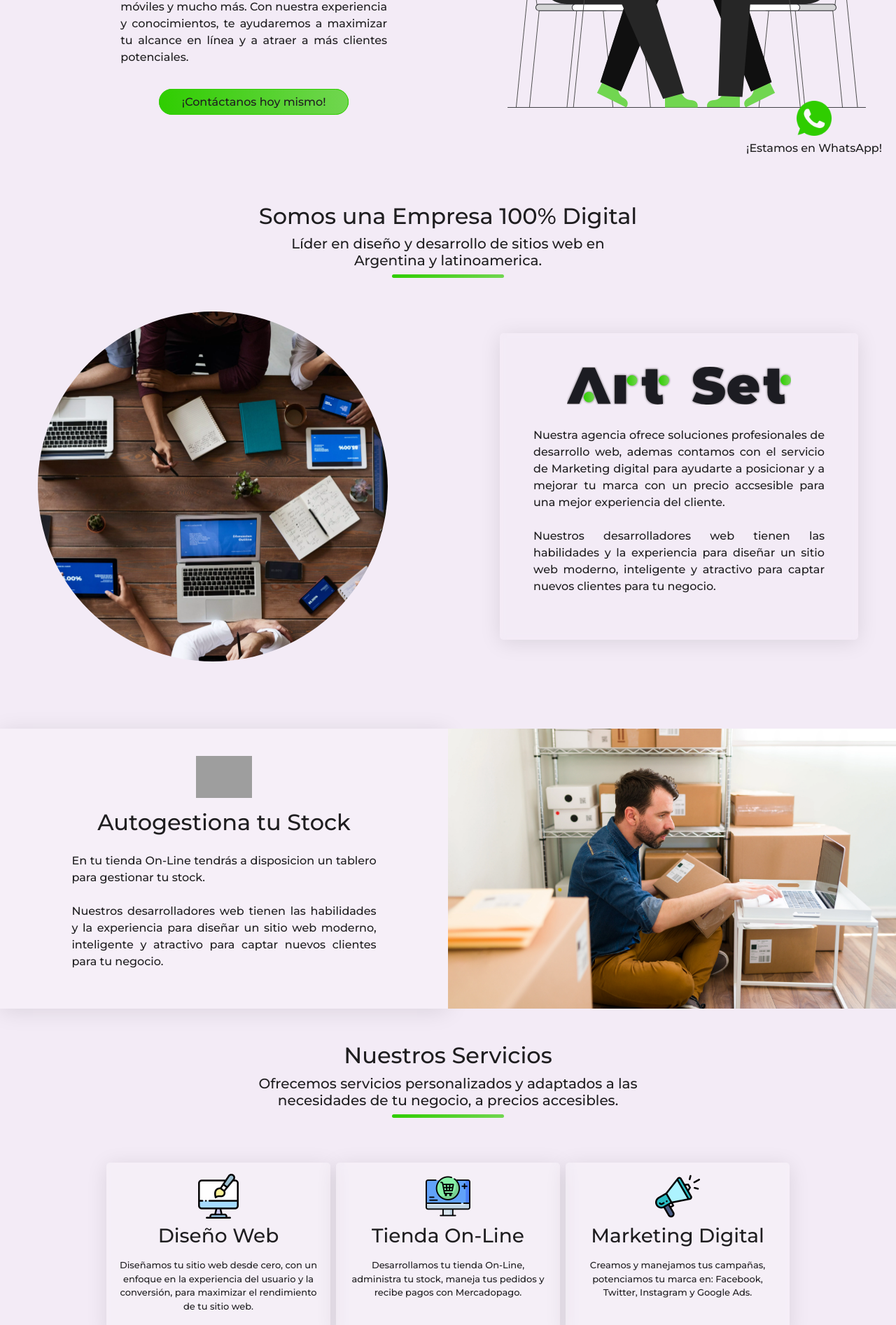
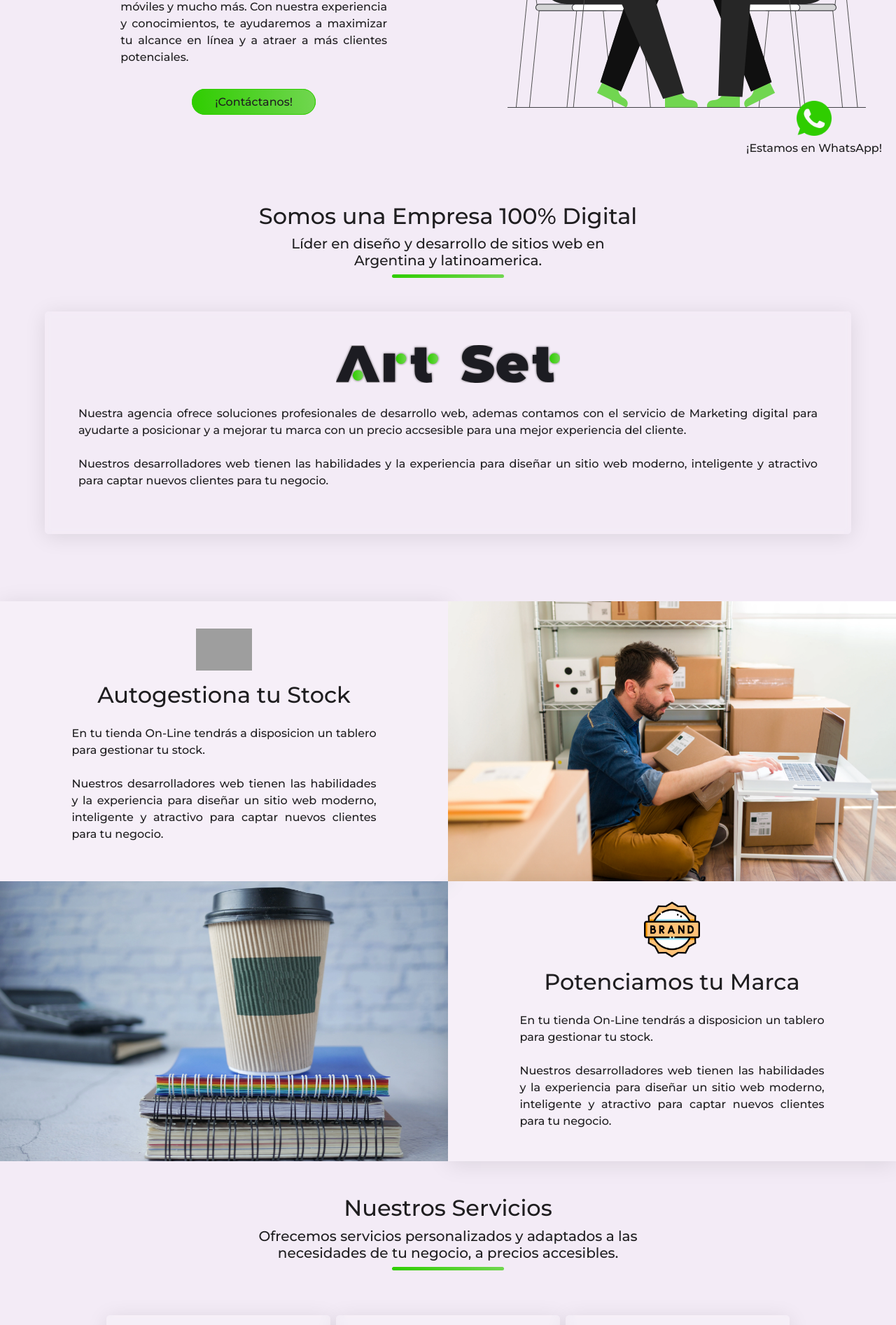
Before and after one commit to daniellfreelancer/artset-front, a React (Create React App) app: page / in a window 1280 px wide. Shown: the part 540-2433 px from the top of the page at 70% size. Built offline with nearby package versions, Linux system fonts and the light colour scheme; grey boxes are pictures that could not be loaded.

Commit message:
update banner section

```diff
--- /dev/null
+++ b/src/components/Banner02.jsx
@@ -0,0 +1,26 @@
+import React from 'react'
+import '../styles/Banner01.css'
+import brandIcon from '../assets/marca.png'
+
+export default function Banner02() {
+  return (
+    <div className="div-banner01 div-banner02">
+        <div className="div-img-banner02"></div>
+      <div className="div-text-banner01">
+        <div className="div-card-banner01 p-5">
+          <img className="img-icon-banner01" src={brandIcon} alt="web icon" />
+        <h2>Potenciamos tu Marca</h2>
+          <p className="text-banner01">
+            En tu tienda On-Line tendrás a disposicion un tablero para gestionar tu stock.
+            <br />
+            <br />
+            Nuestros desarrolladores web tienen las habilidades y la experiencia
+            para diseñar un sitio web moderno, inteligente y atractivo para
+            captar nuevos clientes para tu negocio.
+          </p>
+        </div>
+      </div>
+
+    </div>
+  )
+}
--- a/src/components/CallToAction.jsx
+++ b/src/components/CallToAction.jsx
@@ -44,7 +44,7 @@ export default function CallToAction() {
         </div> */}
         <div className="py-3">
           <a href="#contact" className="nav-button button-call">
-            ¡Contáctanos hoy mismo!
+            ¡Contáctanos!
           </a>
         </div>
       </div>
--- a/src/components/OurServices.jsx
+++ b/src/components/OurServices.jsx
@@ -38,7 +38,7 @@ export default function OurServices() {
         }
     ]
   return (
-    <div id="our-services">
+    <div id="our-services" className="mt-5">
         <div className="div-our-services mt-5 mb-3">
             <h2>Nuestros Servicios</h2>
             <h5 className="px-4">Ofrecemos servicios personalizados y adaptados a las necesidades de tu negocio, a precios accesibles.</h5>
--- a/src/components/WeAre.jsx
+++ b/src/components/WeAre.jsx
@@ -17,7 +17,7 @@ export default function WeAre() {
       </h5>
       <div className="div-line-services"></div>
       <div className="div-quienes-somos-img-card py-5">
-        <div className="img-quienes-somos"></div>
+        {/* <div className="img-quienes-somos"></div> */}
         <div className="div-card-quienes p-5">
           {theme === "dark" ? (
             <img className="img-logo-text" src={logoTextDark} alt="web icon" />
--- a/src/pages/Welcome.jsx
+++ b/src/pages/Welcome.jsx
@@ -7,6 +7,7 @@ import IncludeFeatures from '../components/IncludeFeatures'
 import OurServices from '../components/OurServices'
 import WeAre from '../components/WeAre'
 import Layout from '../layout/Layout'
+import Banner02 from '../components/Banner02'
 
 export default function Welcome(props) {
   return (
@@ -14,8 +15,10 @@ export default function Welcome(props) {
     <CallToAction/>
     <WeAre/>
     <Banner01/>
+    <Banner02/>
     <OurServices/>
     <IncludeFeatures/>
+
 {/*
 planes
 faq
--- a/src/styles/Banner01.css
+++ b/src/styles/Banner01.css
@@ -22,6 +22,14 @@
     background-size: cover;
 
 }
+.div-img-banner02{
+    width: 50%;
+    background-image: url('../assets/branding.webp');
+    background-position: center;
+    background-repeat: no-repeat;
+    background-size: cover;
+
+}
 .div-card-banner01{
     display: flex;
     flex-direction: column;
@@ -38,10 +46,13 @@
 }
 
 @media (max-width:768px) {
+    .div-banner02{
+        flex-direction: column-reverse !important;
+    }
     .div-banner01{
         flex-direction: column;
-        align-items: center;
-        margin-bottom: 3rem;
+        /* align-items: center;
+        margin-bottom: 3rem; */
         height: 100% !important;
         margin-top: 0 !important;
     }
@@ -49,9 +60,19 @@
         width: 100%;
         height: auto;
     }
+    .div-img-banner01{
+        height: 50vh;
+        background-size: cover;
+        width: 100%;
+    }
+    .div-img-banner02{
+        height: 50vh;
+        background-size: cover;
+        width: 100%;
+    }
 
     .div-img-banner01{
-        display: none !important;
+        /* display: none !important; */
     }
     .text-banner01{
         width: 100%;
--- a/src/styles/Weare.css
+++ b/src/styles/Weare.css
@@ -46,12 +46,18 @@
 .img-logo-text{
     width: 20rem;
 }
+@media (max-width:1440px) {
+    .div-card-quienes{
+        width: 90%;
+    }
+}
 
 @media (max-width:1024px) {
     .div-quienes-somos-img-card{
         padding: 2rem 0rem !important;
         gap: 2rem;
     }
+
 }
 
 @media (max-width:768px) {
```
Also changed, not shown: src/assets/branding.webp (added), src/assets/marca.png (added).
